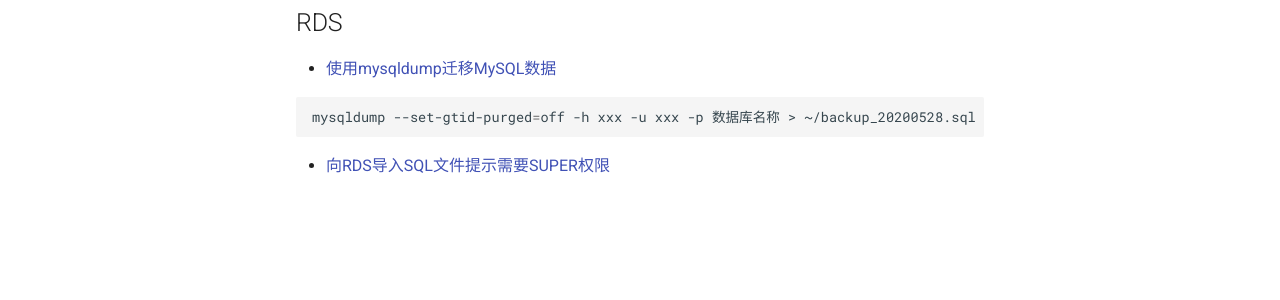
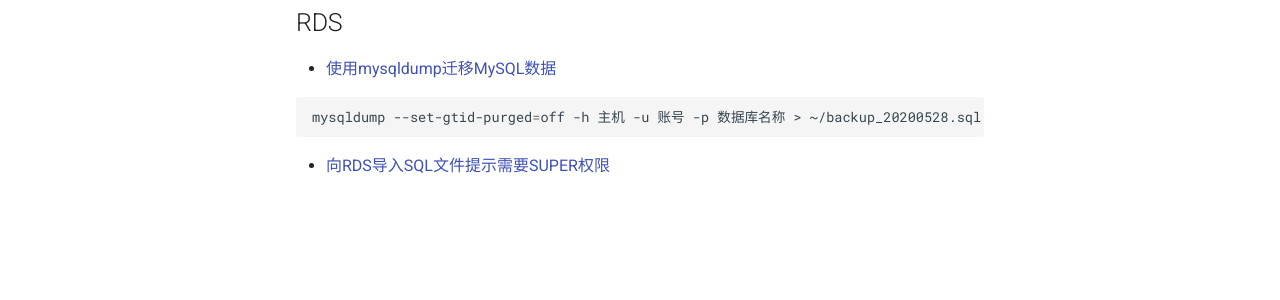
Before and after one commit to duliang123/dba100, an MkDocs documentation site: the page built from docs/aliyun/阿里云数据库.md, in a window 1280 px wide. Shown: the part 223-523 px from the top of the page. Built offline with MkDocs 1.6.1 and Material for MkDocs 9.7.7, drawn with Linux system fonts in a browser that asks for light colours.

Commit message:
Update 阿里云数据库.md

````diff
--- a/docs/aliyun/阿里云数据库.md
+++ b/docs/aliyun/阿里云数据库.md
@@ -5,7 +5,7 @@
 * [使用mysqldump迁移MySQL数据](https://help.aliyun.com/document_detail/96156.html?spm=a2c4g.11186623.6.660.63af45f8vubxNN)
 
 ```bash
-mysqldump --set-gtid-purged=off -h xxx -u xxx -p 数据库名称 > ~/backup_20200528.sql
+mysqldump --set-gtid-purged=off -h 主机 -u 账号 -p 数据库名称 > ~/backup_20200528.sql
 ```
 
 * [向RDS导入SQL文件提示需要SUPER权限](向RDS导入sql文件提示需要SUPER权限.md)
````
